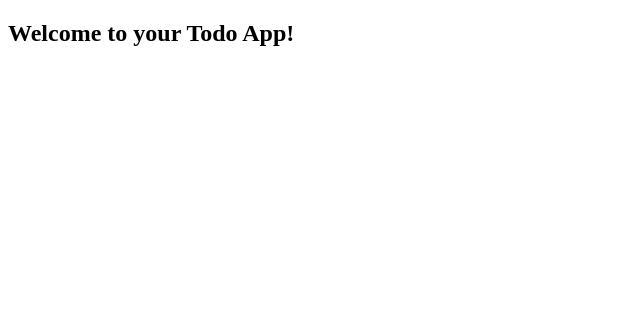
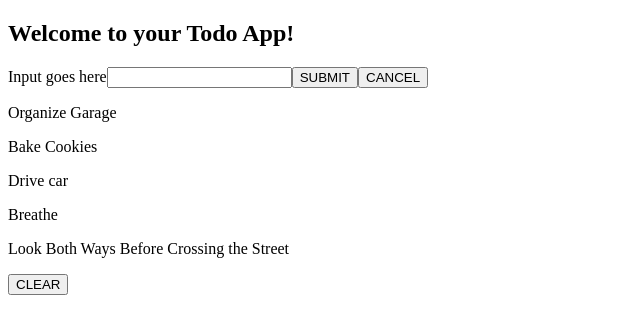
Before and after one commit to bloominstituteoftechnology/web-module-project-class-components, a React (Create React App) app: page / in a window 1280 px wide. Shown: the top 334 px of the page, without its empty margins (0-640 px from the left). Built offline with nearby package versions, Linux system fonts and the light colour scheme; the HTML template or start-up script is replaced by a standard one.

Commit message:
project complete.

```diff
--- a/src/App.js
+++ b/src/App.js
@@ -1,13 +1,133 @@
+/**
+ * Tom Bielawski
+ * Lambda School WEB45 3.1.1
+ * React to-do
+ * 08/02/2021
+ */
+
+//Import statements
 import React from 'react';
+import TodoForm from "./components/TodoForm";
+import TodoList from './components/TodoList';
 
-class App extends React.Component {
-  // you will need a place to store your state in this component.
-  // design `App` to be the parent component of your application.
-  // this component is going to take care of state, and any change handlers you need to work with your state
+/*
+you will need a place to store your state in this component.
+Design `App` to be the parent component of your application.
+This component is going to take care of state, and any change
+handlers you need to work with your state */
+
+//Declare the list of objects
+const list =
+[
+  {
+    task: 'Organize Garage',
+    id: 1528817077286,
+    completed: false
+  },
+  {
+    task: 'Bake Cookies',
+    id: 1528817084358,
+    completed: false
+  },
+
+  {
+    task: "Drive car",
+    id: 1002,
+    completed: false,
+  },
+
+  {
+    task: "Breathe",
+    id: 1003,
+    completed: false,
+  },
+
+  {
+    task: "Look Both Ways Before Crossing the Street",
+    id: 1004,
+    completed: false,
+  },
+
+];
+
+//Class definition
+class App extends React.Component
+{
+
+  constructor()
+  {
+    super();
+    this.state =
+    {
+      list:list
+    };
+  }
+
+  //Add task function
+  handleAddItem = (task) =>
+  {
+    //Declare the item
+    const newItem =
+    {
+      task: task,
+      id: Date.now(),
+      completed: false
+    }
+
+    //Set the state
+    this.setState
+    ({
+      list: [...this.state.list, newItem]
+    })
+  }
+
+  //HandleItemToggle maps over items, searches for any items completed
+  handleLists = (id) =>
+  {
+
+    this.setState
+    ({
+      //For every item in list array,
+      list: this.state.list.map(item =>
+      {
+        //Compare item.id to item
+        if (item.id === id)
+        {
+          //spread in item
+          return ({
+            ...item,
+            completed: !item.completed
+          });
+        }
+        //Return the list item
+        return item;
+      })
+    });
+  }
+
+  //Clear the completed items
+  handleClear = () =>
+  {
+    this.setState
+    ({
+      ...this.state,
+      list: this.state.list.filter(item =>  {return(item.completed === false);})
+    });
+  }
+
+
+  //Render and return
   render() {
     return (
       <div>
-        <h2>Welcome to your Todo App!</h2>
+        <TodoForm
+        handleAddItem = {this.handleAddItem}/>
+
+        <TodoList
+        handleClear = {this.handleClear}
+        handleLists = {this.handleLists}
+        list = {this.state.list}/>
+
       </div>
     );
   }
--- a/src/components/Todo.js
+++ b/src/components/Todo.js
@@ -0,0 +1,33 @@
+/**
+ * Tom Bielawski
+ * Lambda School WEB45 3.1.1
+ * React to-do
+ * 08/02/2021
+ */
+
+//Import statements
+import React from 'react'
+import "./Todo.css"
+
+//Define the Todo(), pass in magical props
+const Todo = (props) =>
+{
+    const handleClick = () =>
+    {
+        props.handleLists(props.item.id);
+    }
+
+
+    return (
+        <div
+        onClick = {handleClick}
+        className = {`item${props.item.completed ? ' completed' : ''}`}
+        >
+
+        <p>{props.item.task}</p>
+        </div>
+    )
+}
+
+//Export the function
+export default Todo;
--- a/src/components/TodoForm.js
+++ b/src/components/TodoForm.js
@@ -0,0 +1,76 @@
+/**
+ * Tom Bielawski
+ * Lambda School WEB45 3.1.1
+ * React to-do
+ * 08/02/2021
+ */
+
+//Import statements
+import React from "react";
+
+
+//Class definition
+class TodoForm extends React.Component
+{
+     //Constructor
+     constructor()
+     {
+        //Call super for inheritance
+        super();
+
+         //Set the todo form state
+        this.state =
+        {
+            //Init with empty string
+            inputValue: ""
+        }
+    }
+
+
+    //Change handler function
+    handleChanges = e =>
+    {
+        // update state with each keystroke
+        this.setState
+        ({
+            //Spread in state values
+            ...this.state,
+            inputValue: e.target.value
+        })
+
+        console.log(this.state);
+    };
+
+    // class property to submit form
+    handleSubmit = (e) =>
+    {
+        //Prevent continual reloading
+        e.preventDefault();
+
+        //accept
+        this.props.handleAddItem(this.state.inputValue);
+    }
+
+     //Class return function
+     render()
+    {
+        return(
+         <form>
+             <h2>Welcome to your Todo App!</h2>
+             <label> Input goes here</label>
+             <input
+             type = "text"
+             name = "item"
+             onChange = {this.handleChanges}>
+             </input>
+
+             <button onClick = {this.handleSubmit}>SUBMIT</button>
+             <button>CANCEL</button>
+         </form>
+        )
+    }
+
+
+}
+
+export default TodoForm;
--- a/src/components/TodoList.js
+++ b/src/components/TodoList.js
@@ -1,2 +1,31 @@
 // your components will all go in this `component` directory.
 // feel free to change this component.js into TodoList.js
+
+import React from 'react'
+import Todo from "./Todo";
+
+
+//Define TodoList, pass in magical props
+const TodoList = (props) =>
+{
+    //Click handler to clear
+    const handleClick = () =>
+    {
+        props.handleClear();
+    }
+
+    //Return function
+    return (
+        <div className = "todolist">
+            {/* Map over list array */}
+             {props.list.map(item =>
+             (<Todo handleLists = {props.handleLists} key={item.id} item={item} />))}
+
+            {/* Clear button with onclick */}
+            <button onClick = {handleClick}  > CLEAR </button>
+        </div>
+    )
+}
+
+//Export statement
+export default TodoList
```
Also changed, not shown: 1 other file (tests, documents, lock files or other folders).
